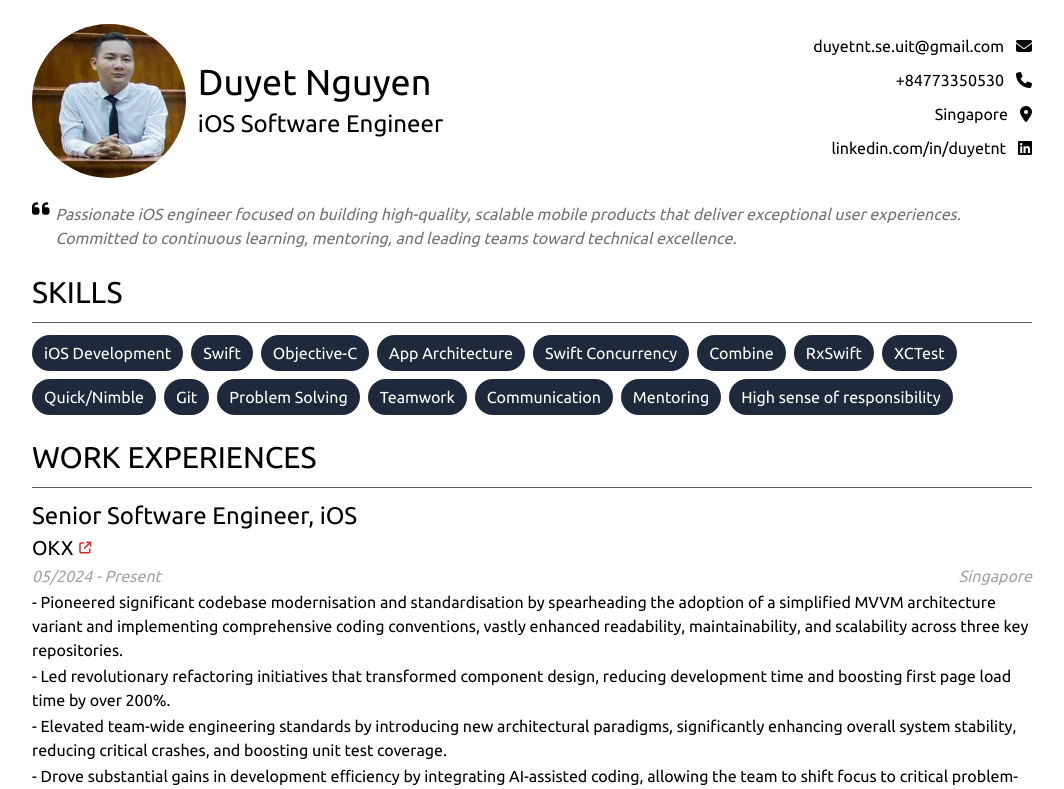
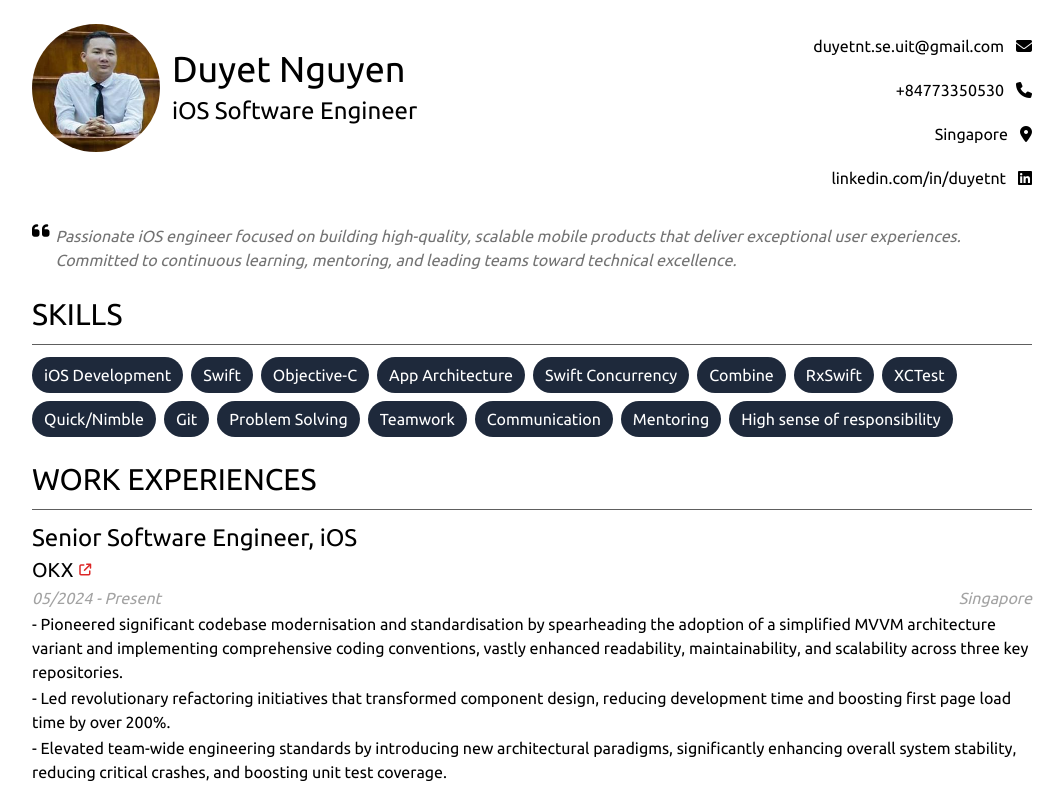
Before and after one commit to ntduyet/ntduyet.github.io, a Next.js app: page / in a window 1280 px wide. Shown: the top 789 px of the page, without its empty margins (108-1172 px from the left). Built offline with nearby package versions, Linux system fonts and the light colour scheme.

Commit message:
fix: improve responsiveness of header (#20)

```diff
--- a/app/ui/personal/personal-container.tsx
+++ b/app/ui/personal/personal-container.tsx
@@ -2,11 +2,26 @@ import PersonalDetails from "./personal-details";
 import PersonalMetadataList from "./personal-metadata-list";
 import { Person, Metadata } from "../../services/resume-loader";
 
-export default function PersonalContainer({ person, metadatas } : { person: Person, metadatas: Metadata[] }) {
+export default function PersonalContainer({
+  person,
+  metadatas,
+}: {
+  person: Person;
+  metadatas: Metadata[];
+}) {
   return (
-    <div className="personal-container grid grid-cols-[1fr_auto] items-start gap-[12px]">
+    <div className="personal-container grid grid-cols-[auto_auto] items-start gap-[12px]">
       <PersonalDetails person={person} />
-      <PersonalMetadataList metadatas={metadatas} align="right" />
+      <PersonalMetadataList
+        className="text-lef row-start-2 col-span-1 sm:hidden"
+        metadatas={metadatas}
+        align="left"
+      />
+      <PersonalMetadataList
+        className="text-right row-[1_/1_] sm:col-[2_/2_] hidden sm:grid"
+        metadatas={metadatas}
+        align="right"
+      />
     </div>
   );
 }
--- a/app/ui/personal/personal-metadata-list.tsx
+++ b/app/ui/personal/personal-metadata-list.tsx
@@ -3,13 +3,27 @@
 import { Metadata } from "../../services/resume-loader";
 import PersonalMetadata from "./personal-metadata";
 
-export default function PersonalMetadataList({ metadatas, align } : { metadatas: Metadata[], align: 'left' | 'right'}) {
+export default function PersonalMetadataList({
+  className,
+  metadatas,
+  align
+} : {
+  className?:
+  string,
+  metadatas: Metadata[],
+  align: 'left' | 'right'
+}) {
   function metadataListItems(): React.ReactNode[] {
     return metadatas.map(i => <PersonalMetadata key={i.id} metadata={i} align={align} />)
   }
 
+  let finalClassName = 'personal-metadata-list w-full'
+  if (className !== undefined) {
+    finalClassName += ` ${className}`;
+  }
+
   return (
-    <div className={`personal-metadata-list text-${align}`}>
+    <div className={finalClassName}>
       {metadataListItems()}
     </div>
   )
--- a/app/ui/personal/personal-metadata.tsx
+++ b/app/ui/personal/personal-metadata.tsx
@@ -1,11 +1,11 @@
 'use client';
 
 import { Metadata } from '../../services/resume-loader'
-import FontAwesomeIcon from '../font-awesome-icon';
+import FontAwesomeIcon from '@/app/ui/font-awesome-icon';
 
 export default function PersonalMetadata({ metadata, align } : { metadata: Metadata, align: 'left' | 'right' }) {
   function iconSpan(): React.ReactNode {
-    const className = align === 'left' ? 'pr-[12px]' : 'pl-[12px]';
+    const className = align === 'left' ? 'mr-[12px]' : 'ml-[12px]';
     return <FontAwesomeIcon type={metadata.id} className={className} />
   };
 
```
